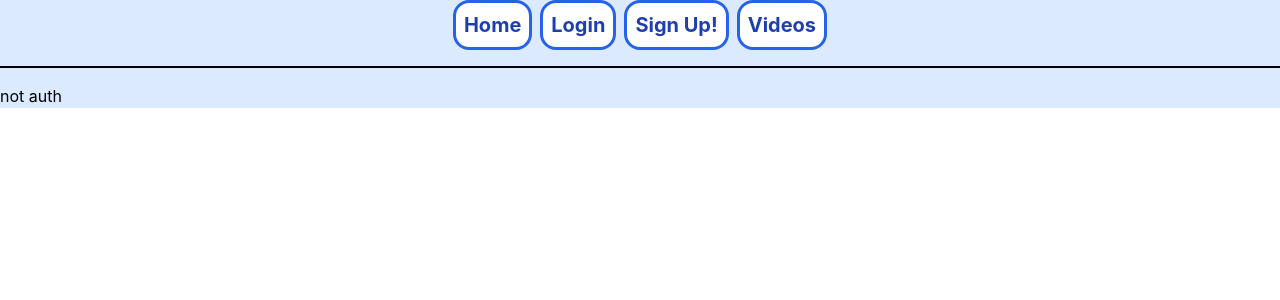
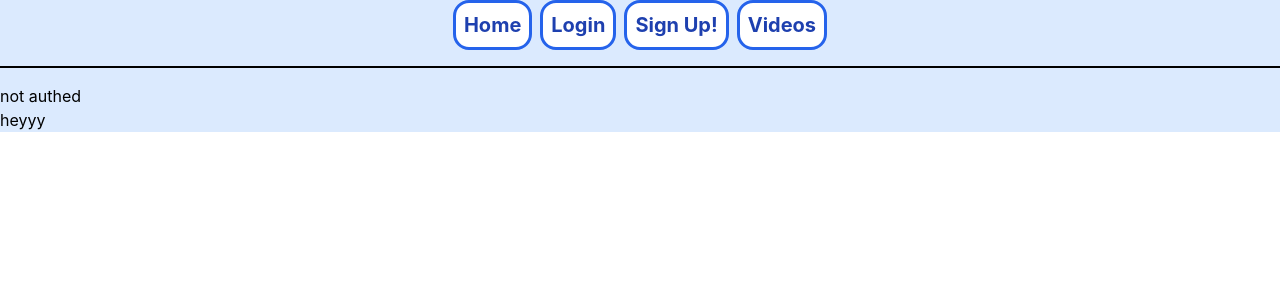
Before and after one commit to Yagel8877/react-mongodb-v2, a React (Create React App) app in the folder client/: page /jwtauth in a window 1280 px wide. Shown: the top 300 px of the page. Built offline with nearby package versions, Linux system fonts and the light colour scheme; no server answers.

Commit message:
trying fix jwtauth roue serving

```diff
--- a/client/src/components/JwtAuth.js
+++ b/client/src/components/JwtAuth.js
@@ -25,14 +25,15 @@ class JwtAuth extends Component{
             }
           };
         render(){
-        if(this.state.auth === true){
-          return(<div>
-            <p>authed</p>
-            <p></p>
-            </div>)
-        }else{
-          return(<div>not auth</div>)
-        }
+
+          return(
+            <div>
+              {this.state.isAuth ? <p>authed</p>: <p>not authed</p>}
+              <p>heyyy</p>
+            </div>
+
+          )
+
     }
 
 
```
Also changed, not shown: 5 other files (tests, documents, lock files or other folders).
